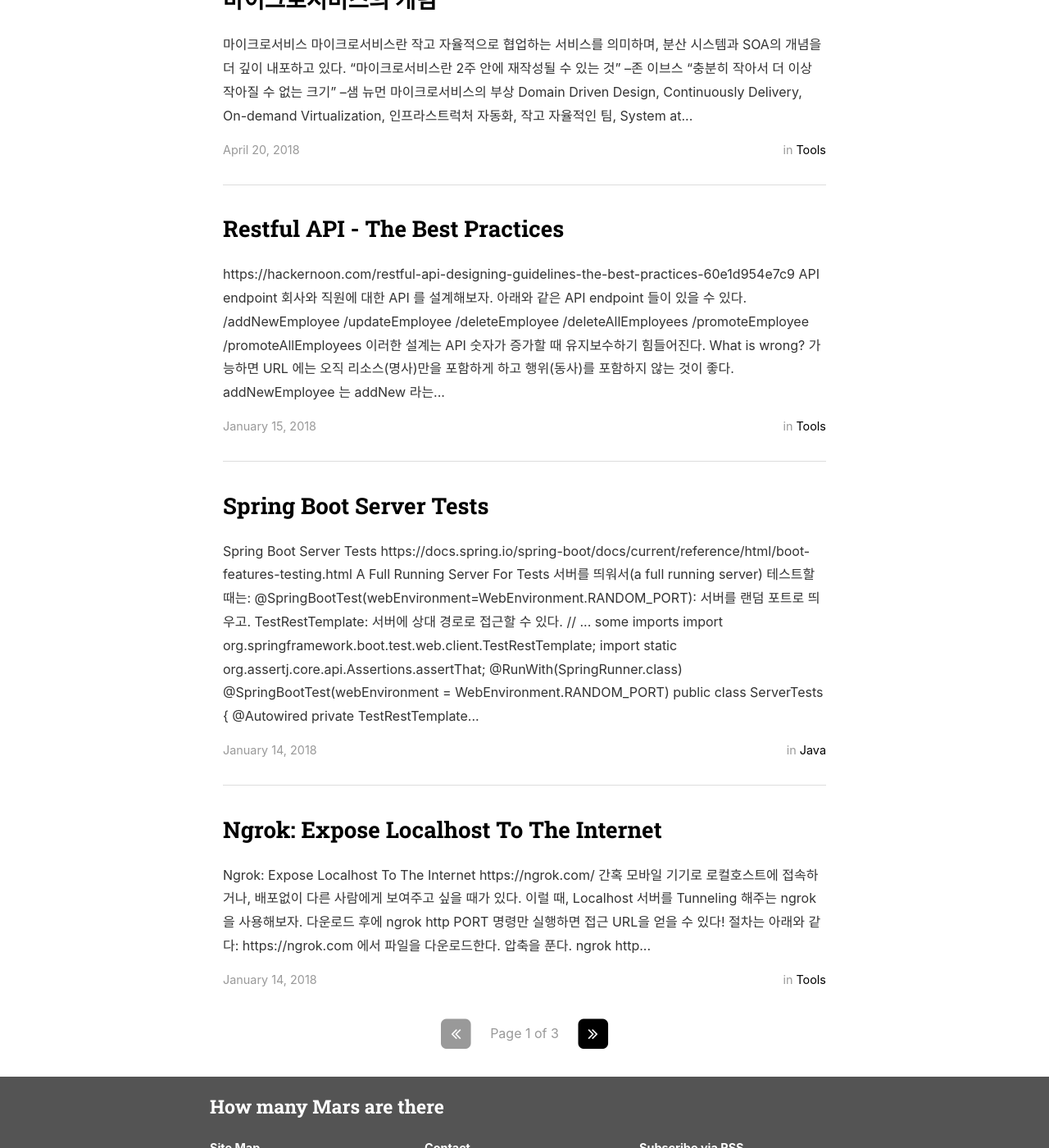
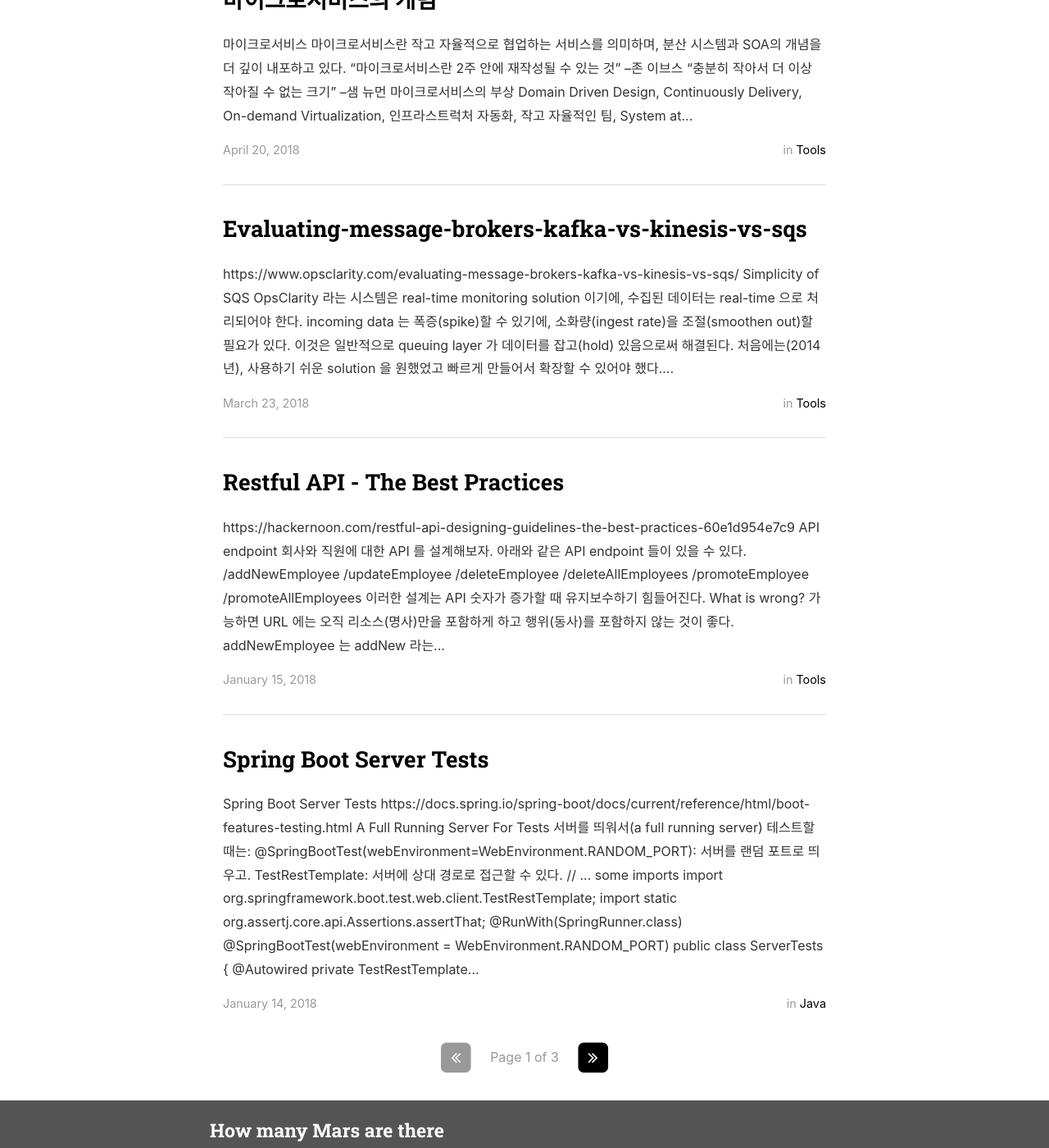
Before and after one commit to countingmars/countingmars.github.io, a Jekyll site: the page built from index.html, in a window 1280 px wide and 1400 px high, scrolled down 869 px. Shown: the whole window at 82% size. Built offline with Jekyll 4.4.1, drawn with Linux system fonts in a browser that asks for light colours; nearby versions of some CDN libraries; the list of posts is cut into pages by our own code.

```diff
--- /dev/null
+++ b/_posts/2018-03-22-rabbitmq-vs-kafka.markdown
@@ -0,0 +1,37 @@
+---
+layout: post
+title:  "Evaluating-message-brokers-kafka-vs-kinesis-vs-sqs"
+date:   2018-03-23 18:25:01
+author: Mars
+categories: tools
+---
+
+https://www.opsclarity.com/evaluating-message-brokers-kafka-vs-kinesis-vs-sqs/
+
+### Simplicity of SQS
+
+OpsClarity 라는 시스템은 real-time monitoring solution 이기에,
+수집된 데이터는 real-time 으로 처리되어야 한다.
+
+incoming data 는 폭증(spike)할 수 있기에,
+소화량(ingest rate)을 조절(smoothen out)할 필요가 있다.
+
+이것은 일반적으로 queuing layer 가 데이터를 잡고(hold) 있음으로써 해결된다.
+
+처음에는(2014년),
+사용하기 쉬운 solution 을 원했었고 빠르게 만들어서 확장할 수 있어야 했다.
+
+우리의 목표는 2개였다:
+- 시스템 파이프라인 전체가 고객 별로 분리되어 운영되어야 한다: 한 고객의 데이터가 다른 고객의 대쉬보드에 보여서는 안된다.
+- 시스템은 항상 이용가능해야 한다: 한 고객의 데이터가 급증하더라도 다른 고객의 파이프라인은 보호되어야 한다.
+
+첫 느낌은, SQS seemed to get us up and running quickly.
+With that,
+we decided to create separate queues for every customer that came onboard,
+which would also help us control
+which queues we wanted to process on a priority basis,
+in case of a data surge.
+This model worked fine
+when we had a single producer and a single consumer
+computing dimensional aggregations from raw metrics.
+That’s straightforward and every monitoring company does that.
```
Also changed, not shown: _posts/2018-01-22-Restful-API-Designing-Guidelines-The-Best-Practices.markdown (line endings or trailing spaces), _posts/2018-04-20-microservice-before-the-design.markdown (renamed from _posts/2018-04-20-microservice-before-design.markdown).
